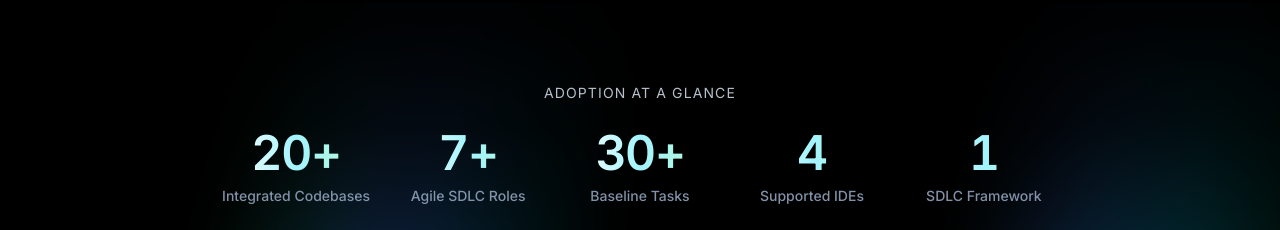
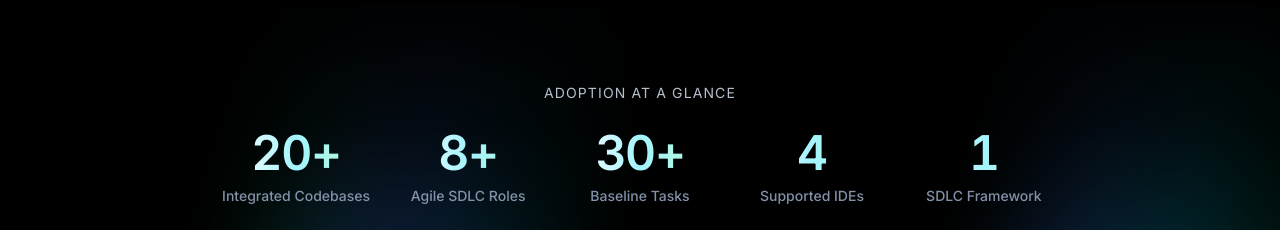
Before and after one commit to KubeRocketCI/krci-ai-spa, a Next.js app: page / in a window 1280 px wide. Shown: the part 1240-1470 px from the top of the page. Built offline with nearby package versions, Linux system fonts and the light colour scheme; no server answers.

Commit message:
refactor: Ensure we are consistant with numbers on updating
Signed-off-by: Sergiy Kulanov <sergiy_kulanov@epam.com>

```diff
--- a/app/architecture/page.tsx
+++ b/app/architecture/page.tsx
@@ -3,6 +3,7 @@
 import { Button } from '@/components/ui/button';
 import { Card, CardContent, CardHeader, CardTitle } from '@/components/ui/card';
 import { Badge } from '@/components/ui/badge';
+import { FRAMEWORK_METRICS } from '@/lib/constants';
 import { Terminal, GitBranch, Users, FileText, Settings, Layers, Network } from 'lucide-react';
 import { DiagramCarousel } from '@/components/ui/diagram-carousel';
 import Link from 'next/link';
@@ -211,11 +212,11 @@ export default function ArchitecturePage() {
       icon: (
         <Users
           className="w-8 h-8"
-          aria-label="Users icon representing the 7+ SDLC agent personas"
+          aria-label={`Users icon representing the ${FRAMEWORK_METRICS.AGENTS.DISPLAY} SDLC agent personas`}
         />
       ),
       title: 'SDLC Agents',
-      count: '7+',
+      count: FRAMEWORK_METRICS.AGENTS.DISPLAY,
       description: 'Pre-configured agent personas covering complete software development lifecycle',
       details: [
         'Product Manager',
--- a/app/page.tsx
+++ b/app/page.tsx
@@ -7,6 +7,7 @@ import { AuroraBackground } from '@/components/ui/aurora-background';
 import { SharedHeader } from '@/components/shared-header';
 import { SharedFooter } from '@/components/shared-footer';
 import { GitHubIcon } from '@/components/github-icon';
+import { FRAMEWORK_METRICS } from '@/lib/constants';
 import {
   Copy,
   Check,
@@ -179,11 +180,11 @@ export default function HomePage() {
   ];
 
   const stats = [
-    { label: 'Integrated Codebases', value: '20+' },
-    { label: 'Agile SDLC Roles', value: '7+' },
-    { label: 'Baseline Tasks', value: '30+' },
-    { label: 'Supported IDEs', value: '4' },
-    { label: 'SDLC Framework', value: '1' },
+    { label: 'Integrated Codebases', value: FRAMEWORK_METRICS.INTEGRATED_CODEBASES.DISPLAY },
+    { label: 'Agile SDLC Roles', value: FRAMEWORK_METRICS.AGENTS.DISPLAY },
+    { label: 'Baseline Tasks', value: FRAMEWORK_METRICS.BASELINE_TASKS.DISPLAY },
+    { label: 'Supported IDEs', value: FRAMEWORK_METRICS.SUPPORTED_IDES.DISPLAY },
+    { label: 'SDLC Framework', value: FRAMEWORK_METRICS.FRAMEWORKS.DISPLAY },
   ];
 
   return (
@@ -303,7 +304,7 @@ export default function HomePage() {
                       key={index}
                       href="/architecture#agent-relations"
                       className="relative z-10 block cursor-pointer transition-all duration-200 hover:opacity-80 hover:drop-shadow-[0_0_8px_rgba(34,211,238,0.4)] focus:opacity-80 focus:drop-shadow-[0_0_8px_rgba(34,211,238,0.4)] focus:outline-none focus-visible:ring-2 focus-visible:ring-cyan-400/50 rounded-md"
-                      aria-label="View details about the 7+ SDLC agent roles and responsibilities"
+                      aria-label={`View details about the ${FRAMEWORK_METRICS.AGENTS.DISPLAY} SDLC agent roles and responsibilities`}
                     >
                       <div className="text-2xl sm:text-3xl md:text-4xl lg:text-5xl font-semibold tracking-tight [font-variant-numeric:tabular-nums] leading-tight md:leading-[1.1] mb-1 sm:mb-2 bg-gradient-to-r from-white via-cyan-200 to-green-200 bg-clip-text text-transparent">
                         {stat.value}
@@ -896,7 +897,7 @@ Move-Item krci-ai.exe "C:\\Program Files\\krci-ai\\krci-ai.exe"`}</code>
                 </div>
               </div>
               <p className="text-green-300/70 text-center mt-6 text-sm">
-                <strong className="text-cyan-300">7 specialized AI agents</strong> guide you through
+                <strong className="text-cyan-300">{FRAMEWORK_METRICS.AGENTS.DESCRIPTION}</strong> guide you through
                 proven agile workflows, ensuring consistent quality from initial idea to delivered
                 code.
               </p>
--- a/app/quickstart/page.tsx
+++ b/app/quickstart/page.tsx
@@ -4,6 +4,7 @@ import { useState } from 'react';
 import { Button } from '@/components/ui/button';
 import { Card, CardContent, CardHeader, CardTitle } from '@/components/ui/card';
 import { Badge } from '@/components/ui/badge';
+import { FRAMEWORK_METRICS } from '@/lib/constants';
 import {
   Copy,
   Check,
@@ -67,7 +68,7 @@ export default function QuickStartPage() {
       icon: (
         <Users
           className="w-6 h-6"
-          aria-label="Users icon representing the 7+ SDLC agents available"
+          aria-label={`Users icon representing the ${FRAMEWORK_METRICS.AGENTS.DISPLAY} SDLC agents available`}
         />
       ),
       title: '7 Agents',
--- a/components/timeline-demo.tsx
+++ b/components/timeline-demo.tsx
@@ -2,6 +2,7 @@ import React from 'react';
 import { Timeline } from '@/components/ui/timeline';
 import { Badge } from '@/components/ui/badge';
 import { CheckCircle, Rocket, Target } from 'lucide-react';
+import { FRAMEWORK_METRICS } from '@/lib/constants';
 
 export default function TimelineDemo() {
   const data = [
@@ -33,7 +34,7 @@ export default function TimelineDemo() {
               ✅ 15+ KubeRocketCI repositories with agent deployment
             </div>
             <div className="flex items-center gap-2 text-sm text-green-300">
-              ✅ 7+ core agents (PM, Architect, Developer, QA, BA, PMM) fully operational
+              ✅ {FRAMEWORK_METRICS.AGENTS.DISPLAY} core agents (PM, Architect, Developer, QA, BA, PMM) fully operational
             </div>
             <div className="flex items-center gap-2 text-sm text-green-300">
               ✅ 85% reduction in AI-generated content adjustment time achieved
--- /dev/null
+++ b/lib/constants.ts
@@ -0,0 +1,33 @@
+export const FRAMEWORK_METRICS = {
+  AGENTS: {
+    COUNT: 8,
+    DISPLAY: '8+',
+    DESCRIPTION: '8+ specialized AI agents',
+  },
+  TASKS: {
+    COUNT: 24,
+    DISPLAY: '24+',
+  },
+  TEMPLATES: {
+    COUNT: 14,
+    DISPLAY: '14+',
+  },
+  DATA_FILES: {
+    COUNT: 11,
+    DISPLAY: '11+',
+  },
+  BASELINE_TASKS: {
+    DISPLAY: '30+',
+  },
+  INTEGRATED_CODEBASES: {
+    DISPLAY: '20+',
+  },
+  SUPPORTED_IDES: {
+    COUNT: 4,
+    DISPLAY: '4',
+  },
+  FRAMEWORKS: {
+    COUNT: 1,
+    DISPLAY: '1',
+  },
+} as const;
```
